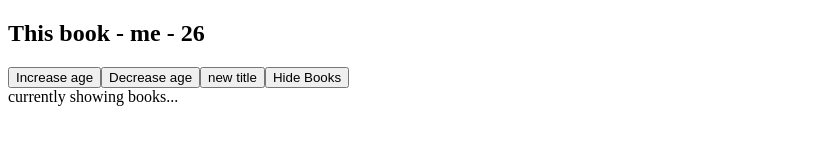
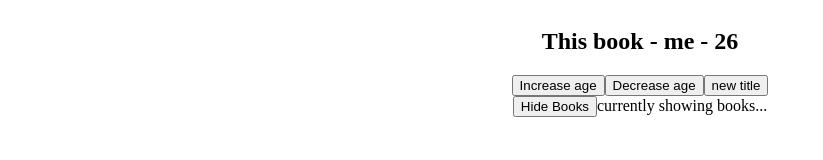
Before and after one commit to ahmed-zaki01/vue-basics-cdn, a plain HTML site: page index.html in a window 1280 px wide. Shown: the whole page, without its empty margins (0-823 px from the left). Drawn offline with nearby package versions, Linux system fonts and the light colour scheme.

Commit message:
style app page

```diff
--- a/index.html
+++ b/index.html
@@ -7,32 +7,31 @@
   <meta name="viewport" content="width=device-width, initial-scale=1.0">
   <title>Learning Vue</title>
 
-  <style>
-    div#id {
-      display: flex;
-      justify-content: center;
-      align-items: center;
-    }
-  </style>
   <script src="https://unpkg.com/vue@3.0.2"></script>
 </head>
 
 <body>
-  <div id="app">
+  <div id="app" style="display: flex; flex-direction: column; justify-content: center;align-items: center;">
     <div v-if="showBooks">
       <h2>{{ title }} - {{ author }} - {{ age }}</h2>
     </div>
 
+    <div>
       <button @click="age++">Increase age</button>
       <button @click="age--">Decrease age</button>
       <button @click="changeTitle('new title')">new title</button>
 
+    </div>
+
+    <div>
       <button @click="toggleShowBooks">
         <span v-if="showBooks">Hide Books</span>
         <span v-else>Show Books</span>
       </button>
 
-    <div v-show="showBooks">currently showing books...</div>
+      <span v-show="showBooks">currently showing books...</span>
+    </div>
+
   </div>
 
   <script src="app.js"></script>
```
Lines whose indentation alone changed are shown as unchanged.
